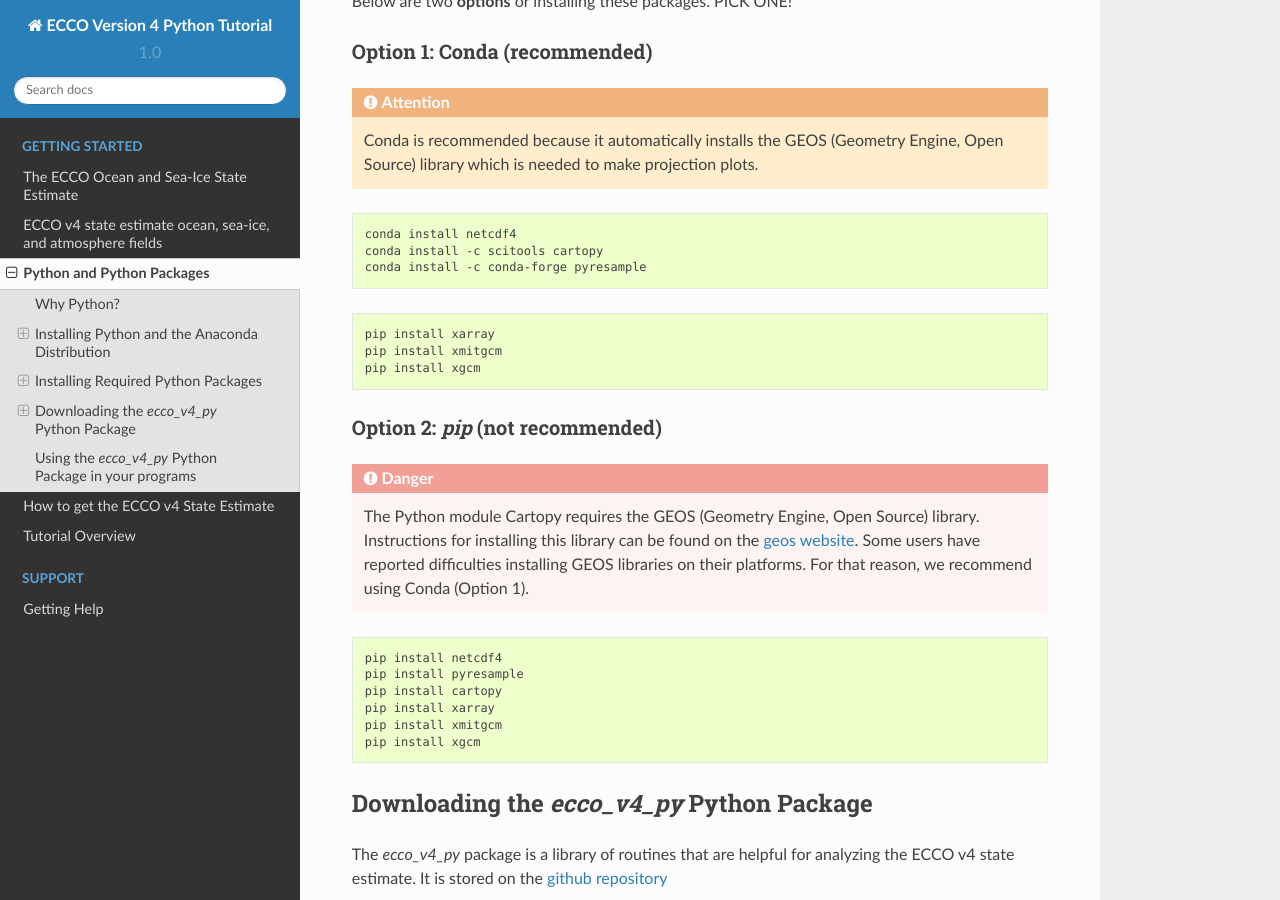
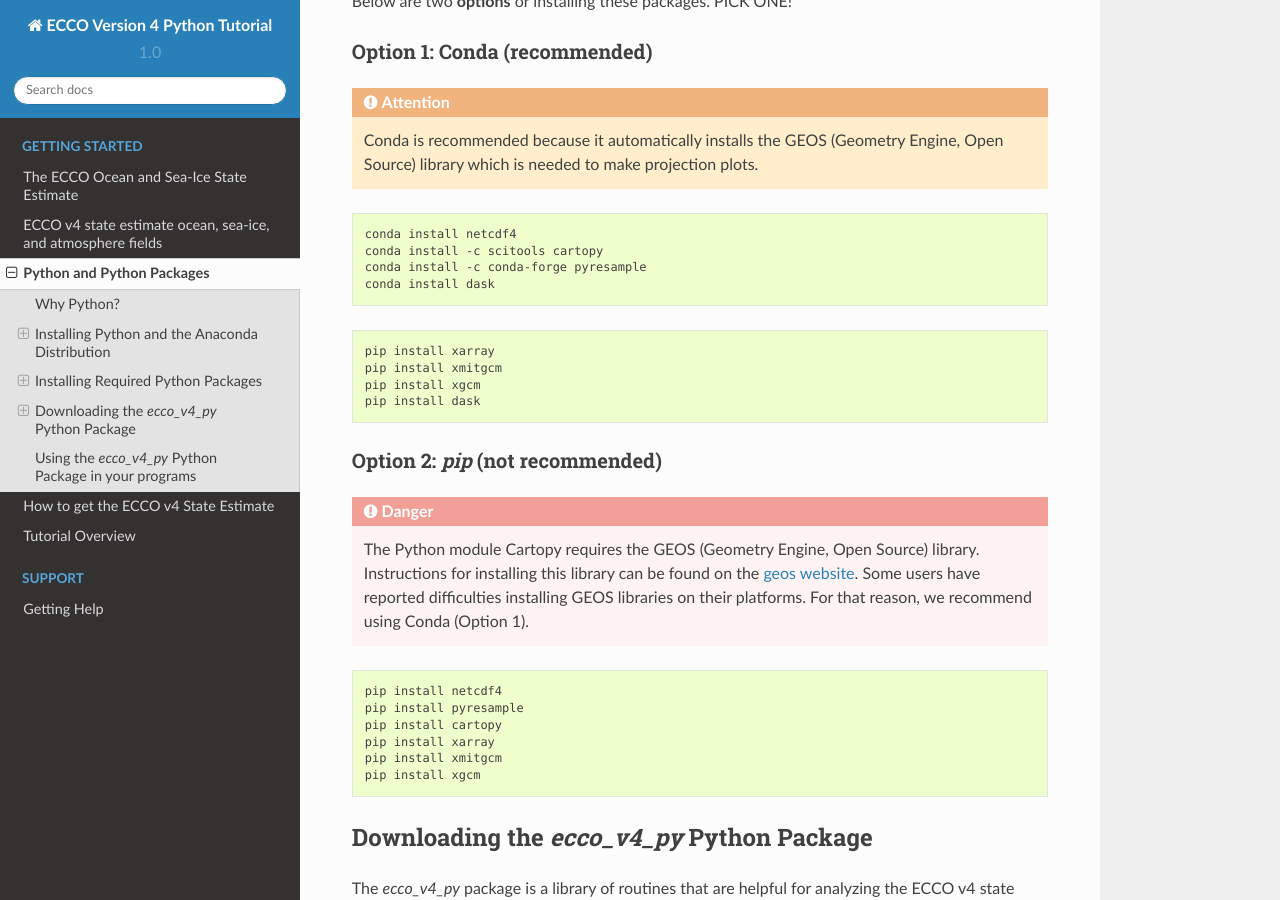
Before and after one commit to ECCO-GROUP/ECCO-v4-Python-Tutorial, a Sphinx documentation site: the page built from doc/Installing_Python_and_Python_Packages.rst, in a window 1280 px wide and 900 px high, scrolled down 1278 px. Built offline with Sphinx 7.4.7 and the Read the Docs theme 2.0.0, drawn with Linux system fonts in a browser that asks for light colours; formulas are drawn with MathJax 3; pages that are not in the unit, such as notebooks, are missing from menus.

Commit message:
added dask to the list of required packages

```diff
--- a/doc/Installing_Python_and_Python_Packages.rst
+++ b/doc/Installing_Python_and_Python_Packages.rst
@@ -72,12 +72,14 @@ Option 1: Conda (recommended)
     conda install netcdf4
     conda install -c scitools cartopy
     conda install -c conda-forge pyresample
+    conda install dask
 
 .. code-block:: bash
 
     pip install xarray
     pip install xmitgcm
     pip install xgcm
+    pip install dask
 
 
 Option 2: *pip* (not recommended)
```
